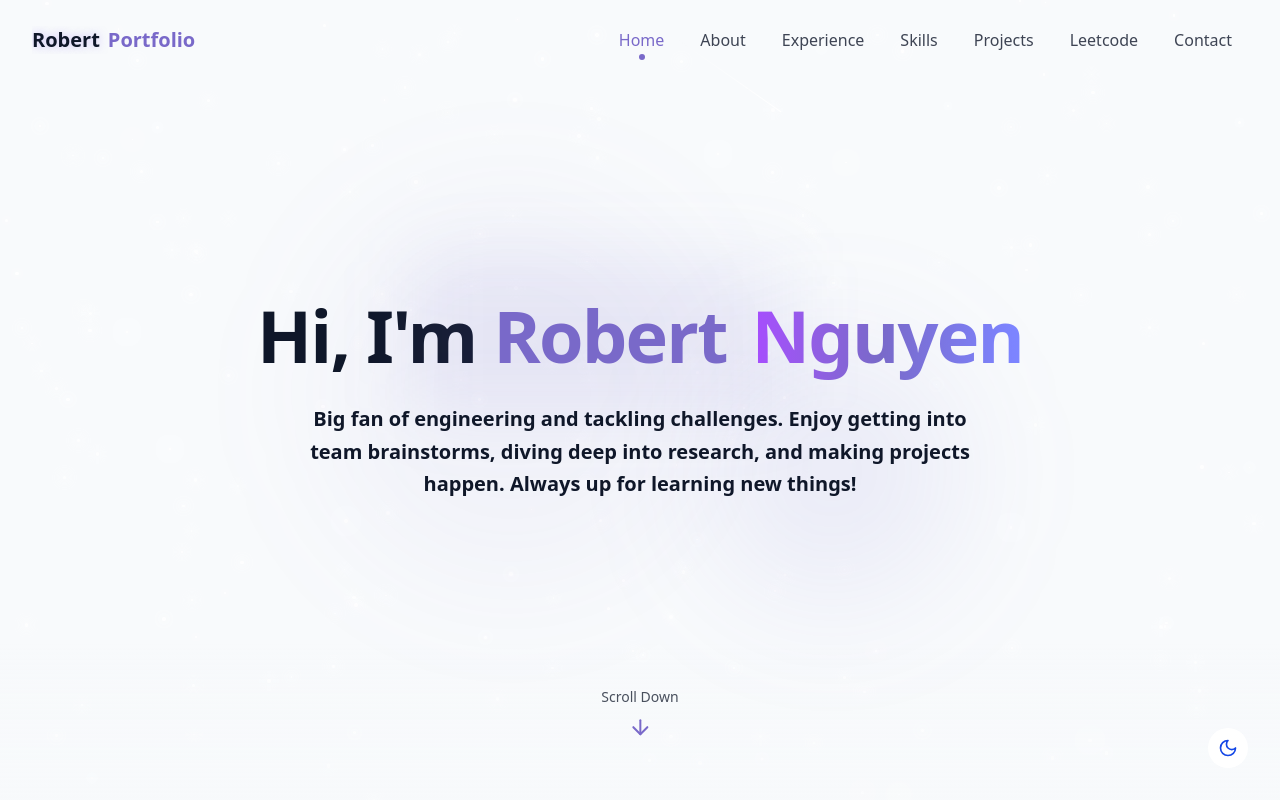
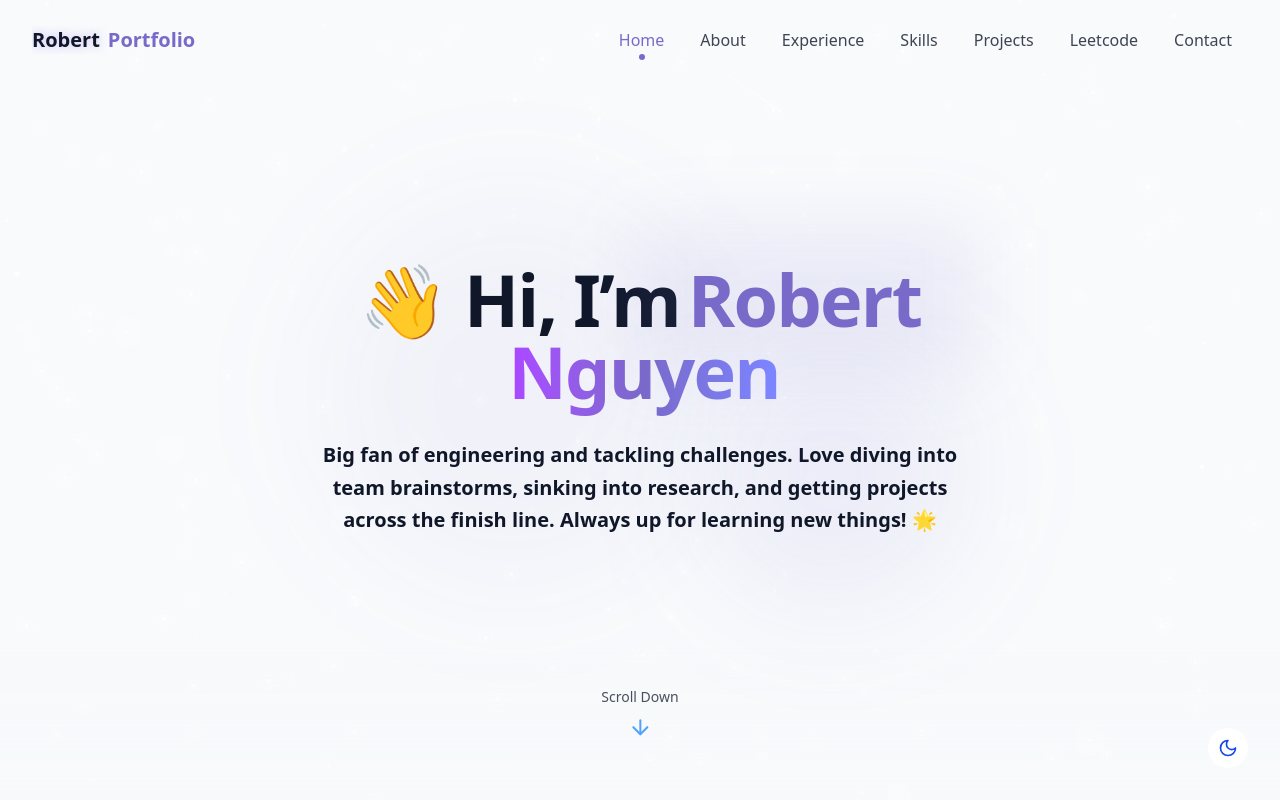
Before and after one commit to robert-nguyenn/personal-site, a React (Vite) app: page / in a window 1280 px wide. Shown: the top 800 px of the page. Built offline with nearby package versions, Linux system fonts and the light colour scheme.

Commit message:
style: Refactor HeroSection for improved readability and consistency; enhance text content and maintain layout structure

```diff
--- a/src/components/HeroSection.jsx
+++ b/src/components/HeroSection.jsx
@@ -6,7 +6,6 @@ export const HeroSection = () => {
 
   useEffect(() => {
     const handleScroll = () => {
-      // Fade out scroll indicator based on scroll position
       const opacity = 1 - Math.min(window.scrollY / 200, 1);
       setScrollOpacity(opacity);
     };
@@ -19,6 +18,7 @@ export const HeroSection = () => {
     <section
       id="hero"
       className="relative min-h-screen flex flex-col items-center justify-center px-4">
+
       {/* Decorative elements */}
       <div className="absolute inset-0 overflow-hidden pointer-events-none">
         <div className="absolute top-1/4 left-1/4 w-96 h-96 bg-primary/5 rounded-full filter blur-3xl"></div>
@@ -28,16 +28,16 @@ export const HeroSection = () => {
       <div className="container max-w-4xl mx-auto text-center z-10">
         <div className="space-y-8">
           <h1 className="text-4xl md:text-6xl lg:text-7xl font-bold tracking-tight">
-              <span className="opacity-0 animate-fade-in-delay-1"> Hi, I'm</span>
-              <span className="text-primary opacity-0 animate-fade-in-delay-2 relative">
-                <span className="relative z-10"> Robert</span>
+            <span className="opacity-0 animate-fade-in-delay-1">👋 Hi, I’m</span>
+            <span className="text-primary opacity-0 animate-fade-in-delay-2 relative ml-2">
+              <span className="relative z-10">Robert</span>
               <span className="absolute inset-0 bg-primary/10 rounded-lg filter blur-xl -z-10 scale-150"></span>
             </span>
-              <span className="text-gradient ml-2 opacity-0 animate-fade-in-delay-3"> Nguyen</span>
+            <span className="text-gradient ml-2 opacity-0 animate-fade-in-delay-3">Nguyen</span>
           </h1>
 
           <p className="text-lg md:text-xl text-muted-foreground max-w-2xl mx-auto opacity-0 animate-fade-in-delay-4 leading-relaxed font-bold">
-              Big fan of engineering and tackling challenges. Enjoy getting into team brainstorms, diving deep into research, and making projects happen. Always up for learning new things!
+            Big fan of engineering and tackling challenges. Love diving into team brainstorms, sinking into research, and getting projects across the finish line. Always up for learning new things! 🌟
           </p>
         </div>
       </div>
@@ -47,8 +47,8 @@ export const HeroSection = () => {
         style={{ opacity: scrollOpacity }}
       >
         <span className="text-sm text-muted-foreground mb-2 opacity-75">Scroll Down</span>
-          <ArrowDown className="h-6 w-6 text-primary" />
+        <ArrowDown className="h-6 w-6 text-blue-400" />
       </div>
     </section>
   );
-}
+};
```
Lines whose indentation alone changed are shown as unchanged.
